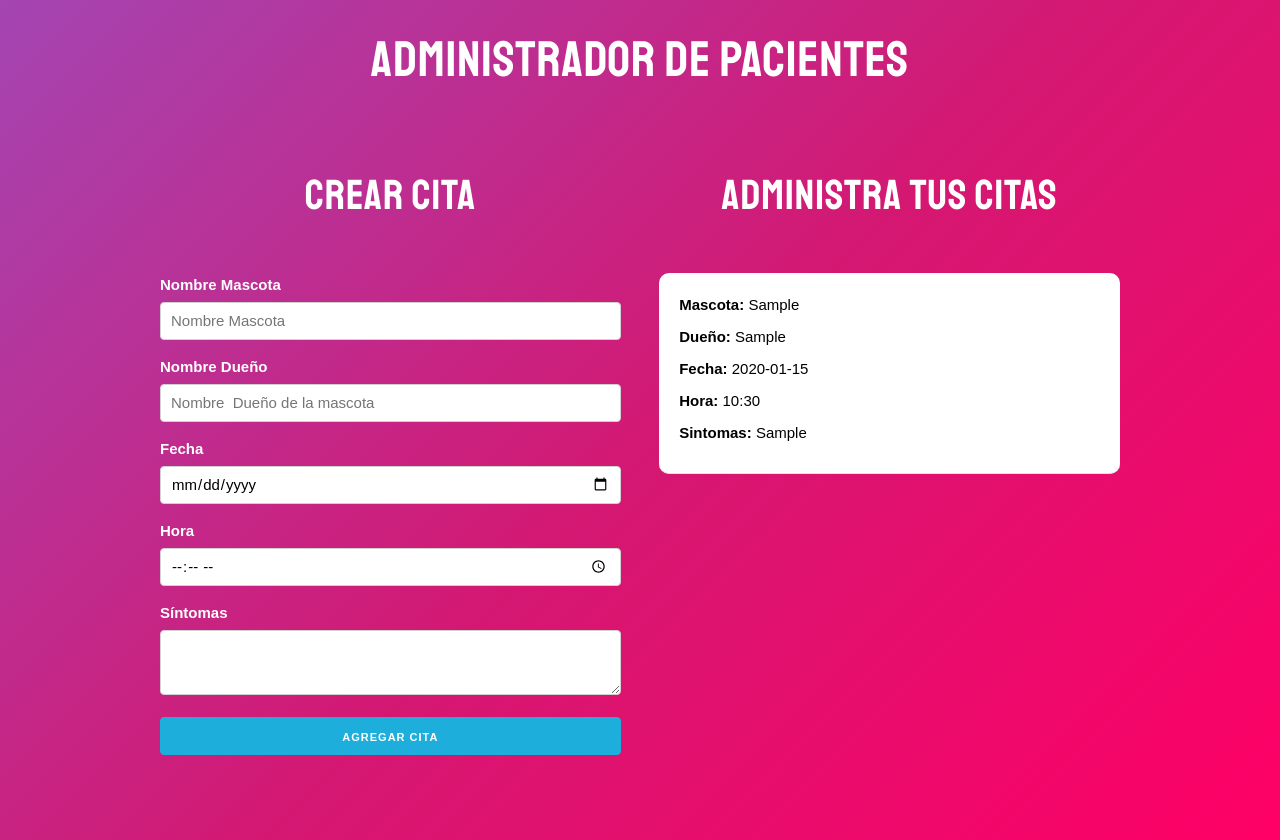
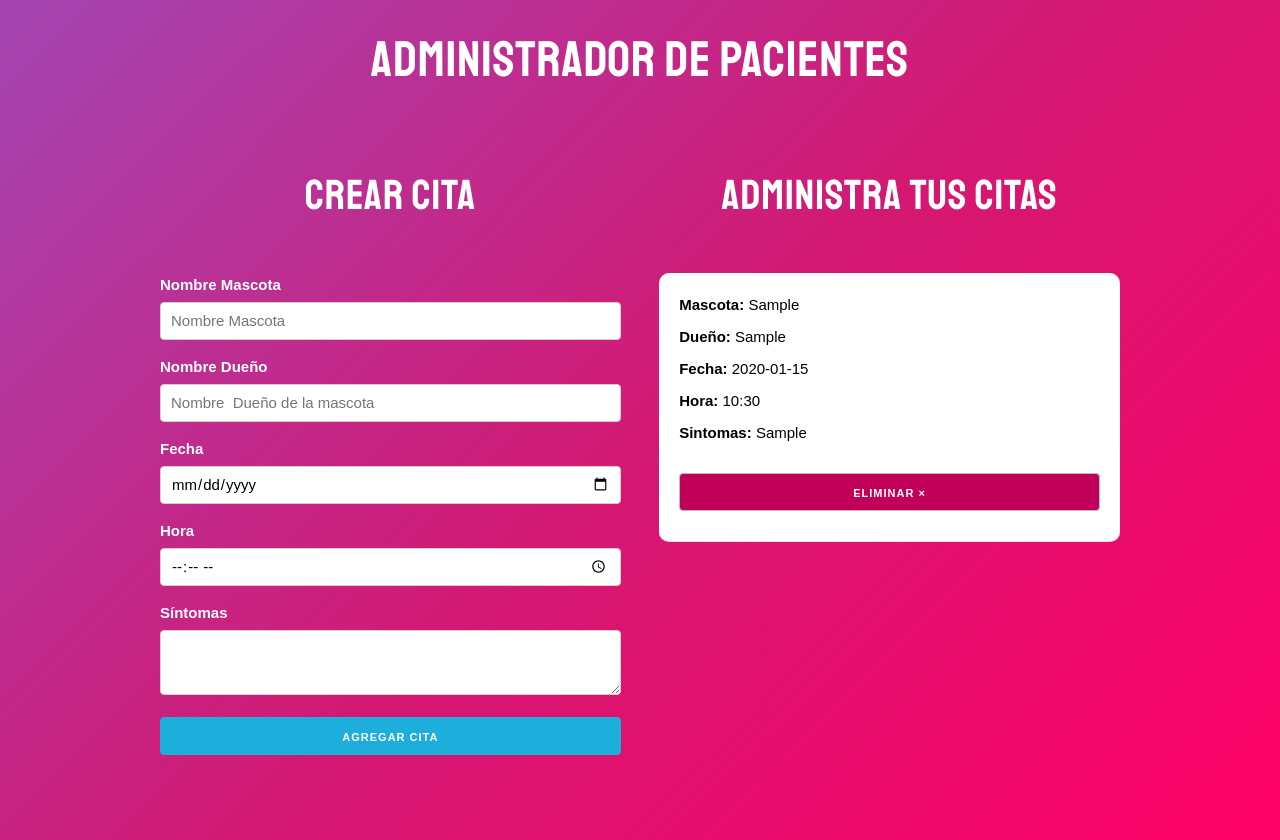
Before and after one commit to codigoconjuan/citas_react, a React (Create React App) app: page / in a window 1280 px wide. Both pictures are taken after typing "Sample", "Sample", "2020-01-15", "10:30", "Sample" into the empty fields and a click on the button "AGREGAR CITA". Built offline with nearby package versions, Linux system fonts and the light colour scheme.

Commit message:
eliminando citas

```diff
--- a/src/App.js
+++ b/src/App.js
@@ -11,6 +11,12 @@
   // Función que tome las citas actuales y agregue la nueva
   const crearCita = cita => {
     guardarCitas([ ...citas, cita ]);
+  }
+
+  // Función que elimina una cita por su id
+  const eliminarCita = id => {
+     const nuevasCitas = citas.filter(cita => cita.id !== id );
+     guardarCitas(nuevasCitas);
   }
 
   return (
@@ -30,6 +36,7 @@
                 <Cita
                   key={cita.id}
                   cita={cita}
+                  eliminarCita={eliminarCita}
                 />
               ))}
           </div>
--- a/src/components/Cita.js
+++ b/src/components/Cita.js
@@ -1,6 +1,6 @@
 import React from 'react';
 
-const Cita = ({cita}) => (
+const Cita = ({cita, eliminarCita}) => (
     <div className="cita">
         <p>Mascota: <span>{cita.mascota}</span> </p>
         <p>Dueño: <span>{cita.propietario}</span> </p>
@@ -8,6 +8,10 @@
         <p>Hora: <span>{cita.hora}</span> </p>
         <p>Sintomas: <span>{cita.sintomas}</span> </p>
 
+        <button
+            className="button eliminar u-full-width"
+            onClick={ () => eliminarCita(cita.id)  }
+        >Eliminar &times;</button>
     </div>
 );
 
```
